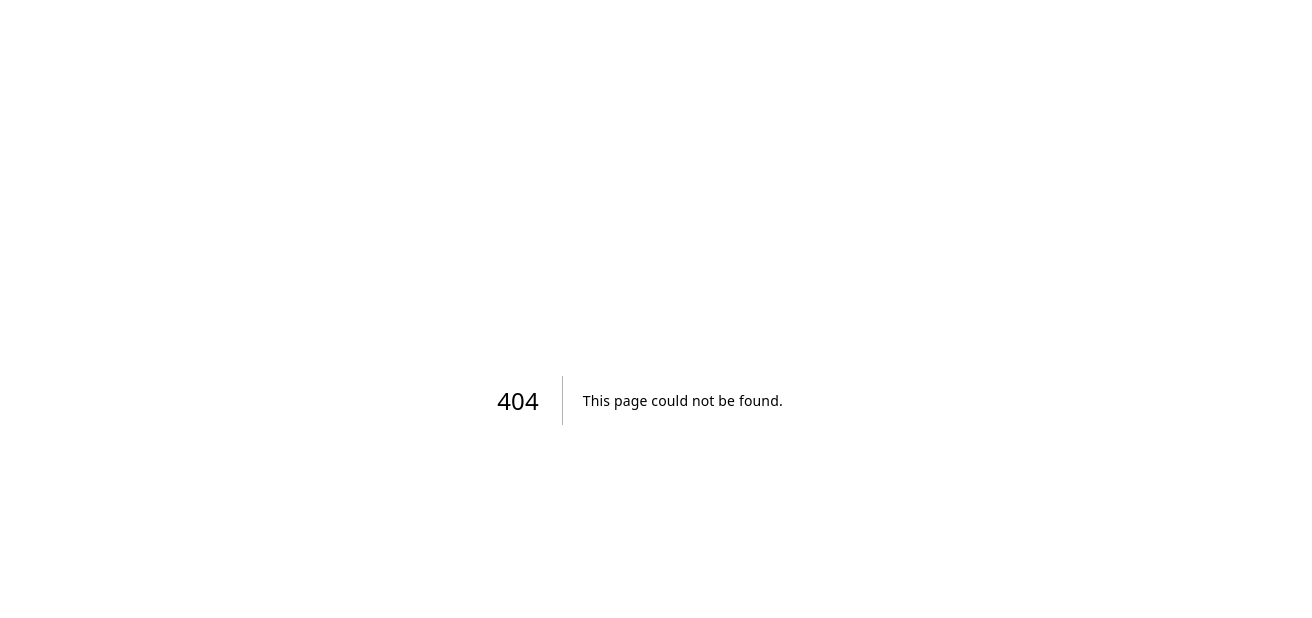
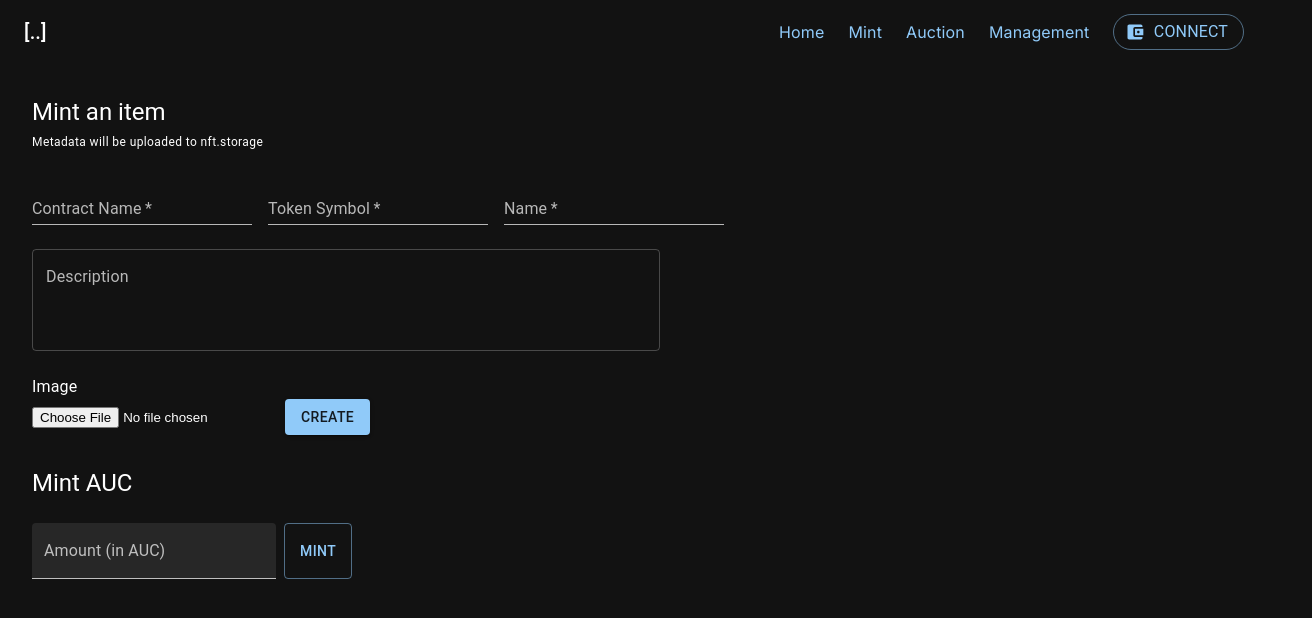
Before and after one commit to plausibly/auction-house-dapp, a Next.js app in the folder frontend/auction-house/: page /mint in a window 1280 px wide. Before the commit this address had no page. Shown: the top 618 px of the page, 1312 px wide, since content can reach past the window. Built offline with nearby package versions, Linux system fonts and the light colour scheme.

Commit message:
more frontend work

```diff
--- a/frontend/auction-house/app/globals.css
+++ b/frontend/auction-house/app/globals.css
@@ -25,3 +25,7 @@ body {
     )
     rgb(var(--background-start-rgb));
 } */
+
+::-webkit-calendar-picker-indicator {
+  filter: invert(1)
+}
--- /dev/null
+++ b/frontend/auction-house/app/mint/page.tsx
@@ -0,0 +1,79 @@
+"use client";
+import React from "react";
+import { Box, Button, Container, Grid, Switch, TextField } from "@mui/material";
+import Typography from "@mui/material/Typography";
+import Header from "../../components/Header";
+
+export default function Mint() {
+  let adminAddress = "placeholder";
+  let currFee = 0; // convert Bp -> %
+  let adminBalance = 0;
+  let isAdmin = false;
+  let isManager = false;
+
+  const loginAddress = "0x0";
+  // todo if !isAdmin and !isManager -> unauthorized
+
+  return (
+    <div>
+      <Header />
+
+      <Grid container spacing={3} sx={{ m: 1 }}>
+        <Grid item xs={12}>
+          <Typography variant="h5"> Mint an item</Typography>
+          <Typography variant="caption">
+            Metadata will be uploaded to nft.storage
+          </Typography>
+        </Grid>
+        <Grid item xs={12} style={{ display: "flex" }}>
+          <TextField
+            sx={{ pr: 2 }}
+            required
+            label="Contract Name"
+            variant="standard"
+          />
+          <TextField
+            sx={{ pr: 2 }}
+            required
+            label="Token Symbol"
+            variant="standard"
+          />
+          <TextField required label="Name" variant="standard" />
+        </Grid>
+
+        <Grid item xs={6}>
+          <TextField
+            label="Description"
+            variant="outlined"
+            multiline
+            maxRows={3}
+            minRows={3}
+            fullWidth
+          />
+        </Grid>
+
+        <Grid item xs={12}>
+          <Typography>Image</Typography>
+          <input type="file" />
+          <Button variant="contained">Create</Button>
+        </Grid>
+      </Grid>
+
+      <Grid container spacing={3} sx={{ m: 1 }}>
+        <Grid item xs={12}>
+          <Typography variant="h5"> Mint AUC </Typography>
+        </Grid>
+        <Grid item alignItems="stretch" style={{ display: "flex" }}>
+          <TextField
+            id="standard-basic"
+            label="Amount (in AUC)"
+            variant="filled"
+          />
+          <Button sx={{ ml: 1 }} variant="outlined">
+            Mint
+          </Button>
+        </Grid>
+      </Grid>
+    </div>
+  );
+}
--- a/frontend/auction-house/components/Header.tsx
+++ b/frontend/auction-house/components/Header.tsx
@@ -13,13 +13,16 @@ export default function Header() {
     <AppBar position="static" elevation={0} >
       <Toolbar sx={{ flexWrap: 'wrap' }}>
         <Typography variant="h6" color="inherit" noWrap sx={{ flexGrow: 1 }}>
-          Auction House
+          [..]
         </Typography>
         <Link sx ={{my: 1, mx: 1.5, textDecoration: 'none'}} href="/" >
             Home
         </Link>
         <Link sx ={{my: 1, mx: 1.5, textDecoration: 'none'}} href="/mint">
             Mint
+        </Link>
+        <Link sx ={{my: 1, mx: 1.5, textDecoration: 'none'}} href="/auction/create">
+            Auction
         </Link>
         <Link sx ={{my: 1, mx: 1.5, textDecoration: 'none'}} href="/management">
             Management
```
Also changed, not shown: frontend/auction-house/app/auction/create/page.tsx (added, +40 -0 lines), frontend/auction-house/app/auction/item/page.tsx (added, +11 -0 lines).
